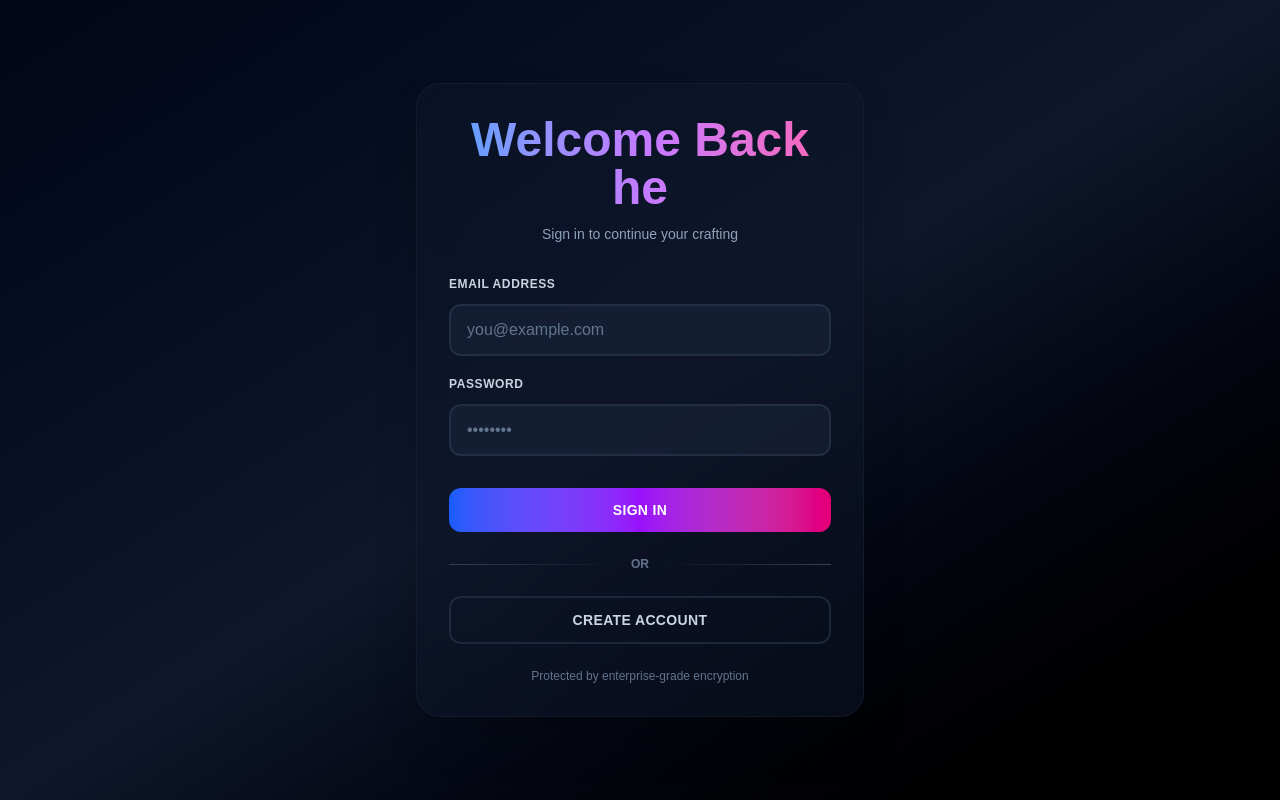
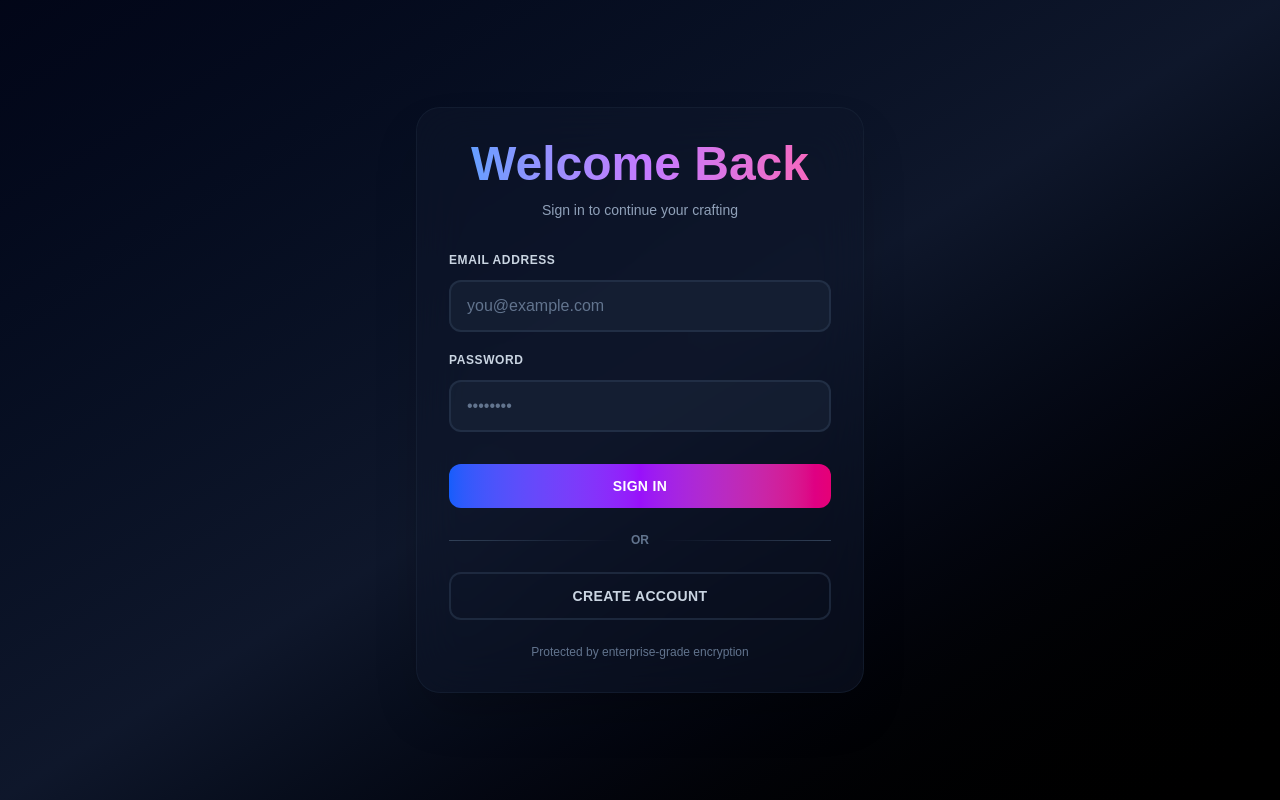
Before and after one commit to saad-78/Excalidraw, a Next.js app in the folder apps/excalidraw-frontend/: page /signin in a window 1280 px wide. Built offline with nearby package versions, Linux system fonts and the light colour scheme; no server answers.

Commit message:
Fix typo in welcome message on signin page

```diff
--- a/apps/excalidraw-frontend/app/signin/page.tsx
+++ b/apps/excalidraw-frontend/app/signin/page.tsx
@@ -57,7 +57,7 @@ export default function SigninPage() {
 
                     <div className="mb-8 text-center">
                         <div className="text-5xl font-bold mb-3 bg-gradient-to-r from-blue-400 via-purple-400 to-pink-400 bg-clip-text text-transparent">
-                            Welcome Back he
+                            Welcome Back
                         </div>
                         <p className="text-slate-400 text-sm font-medium">Sign in to continue your crafting</p>
                     </div>
```
